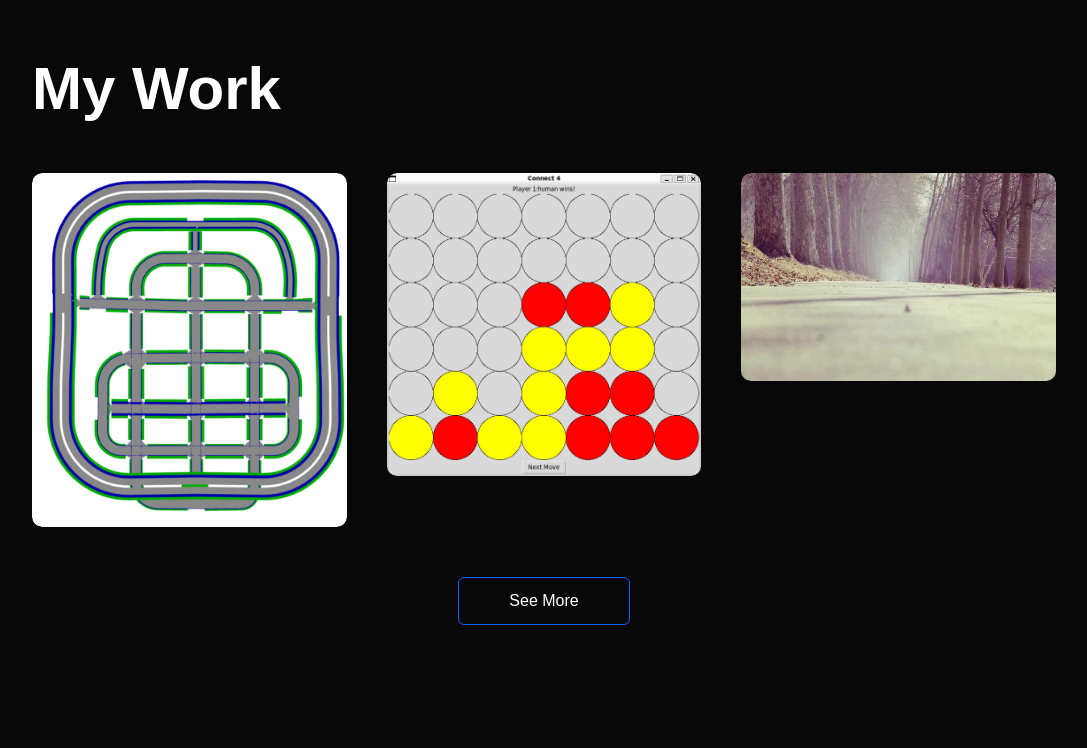
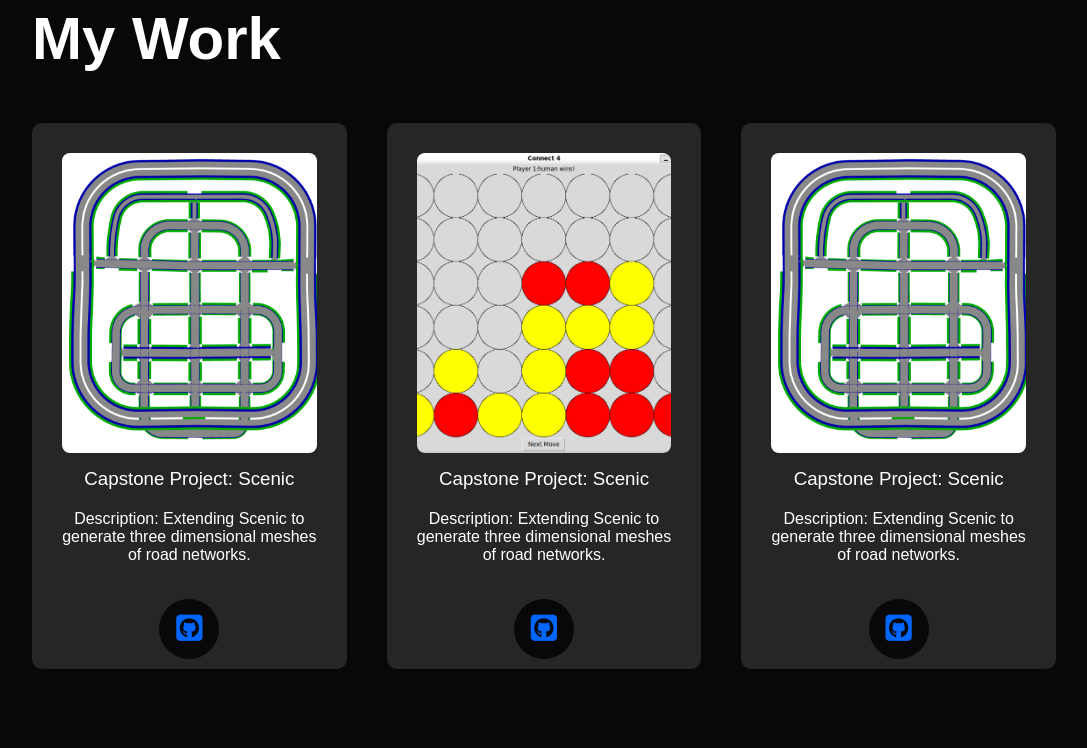
Before and after one commit to ethan10mak/Ethans_Portfolio, a plain HTML site: page index.html in a window 1280 px wide. Shown: the part 2300-3048 px from the top of the page, without its empty margins (96-1183 px from the left). Drawn offline with nearby package versions, Linux system fonts and the light colour scheme.

Commit message:
Updated portfolio section

```diff
--- a/index.html
+++ b/index.html
@@ -179,54 +179,42 @@
         </div>
       </div>
     </div>
-    <!-- -------------------portfolio----------------- -->
-    <div id="portfolio">
+    <!--  ----------------portfolio--------------- -->
+    <div class="portfolio">
       <div class="container">
-        <h1 class="sub-title">My Work</h1>
-        <div class="work-list">
-          <div class="work">
+        <h1 class = "sub-title">My Work</h1>
+        <div class="card-list">
+          <div class="project-card">
             <img src="images/work-1.png" alt="work-1" />
-            <div class="layer">
-              <h3>Capstone Project: Scenic</h3>
-              <p>
-                Description: Extending Scenic to generate three dimensional
-                meshes of road networks.
-              </p>
-              <a href="#"
-                ><i class="fa-solid fa-arrow-up-right-from-square"></i
-              ></a>
-            </div>
+            <h3>Capstone Project: Scenic</h3>
+            <p>
+              Description: Extending Scenic to generate three dimensional meshes
+              of road networks.
+            </p>
+            <a href="https://github.com/BerkeleyLearnVerify/Scenic"><i class="fa-brands fa-square-github"></i></a>
           </div>
-          <div class="work">
-            <img src="images/work-2.png" alt="work-2" />
-            <div class="layer">
-              <h3>Connect 4 AI</h3>
-              <p>
-                Description: Extending Scenic to generate three dimensional
-                meshes of road networks.
-              </p>
-              <a href="#"
-                ><i class="fa-solid fa-arrow-up-right-from-square"></i
-              ></a>
-            </div>
+          <div class="project-card">
+            <img src="images/work-2.png" alt="work-1" />
+            <h3>Capstone Project: Scenic</h3>
+            <p>
+              Description: Extending Scenic to generate three dimensional meshes
+              of road networks.
+            </p>
+            <a href="https://github.com/ethan10mak/Connect-4-AI"><i class="fa-brands fa-square-github"></i></a>
           </div>
-          <div class="work">
-            <img src="images/placeholder.png" alt="work-3" />
-            <div class="layer">
-              <h3>Unknown</h3>
-              <p>
-                Description: Extending Scenic to generate three dimensional
-                meshes of road networks.
-              </p>
-              <a href="#"
-                ><i class="fa-solid fa-arrow-up-right-from-square"></i
-              ></a>
-            </div>
+          <div class="project-card">
+            <img src="images/work-1.png" alt="work-1" />
+            <h3>Capstone Project: Scenic</h3>
+            <p>
+              Description: Extending Scenic to generate three dimensional meshes
+              of road networks.
+            </p>
+            <a href="#"><i class="fa-brands fa-square-github"></i></a>
           </div>
         </div>
-        <a href="#" class="btn">See More</a>
       </div>
     </div>
+
     <!-- -------------------contact----------------- -->
     <div id="contact">
       <div class="container">
--- a/style.css
+++ b/style.css
@@ -231,9 +231,67 @@ nav ul li a:hover::after{
     margin-right: 10px;
     font-size: 16px;
 }
+/* ----------portfolio---------- */
+#portfolio{
+    padding: 30px 0;
+}
+.card-list{
+    display: grid;
+    grid-template-columns: repeat(auto-fit, minmax(250px, 1fr));
+    grid-gap: 40px;
+    margin-top: 50px;
+}
+.project-card{
+    background: var(--object-background);
+    padding: 30px;
+    font-weight: 300;
+    border-radius: 10px;
+    text-align: center;
+    transition: background 0.3s, transform 0.3s;
+}
+.project-card:hover{
+    background: var(--accent-color);
+    transform: translateY(-10px);
+}
+.project-card img{
+    height: 300px;
+    object-fit: cover;
+    border-radius: 8px;
+    width: 100%;
+    display: block;
+    transition: transform 0.5s;
+}
+.project-card h3{
+    font-weight: 500;
+    margin-bottom: 20px;
+    margin-top: 15px;
+}
+.project-card p{
+    color: var(--text-color);
+}
+.project-card a{
+    position: relative;
+    bottom: -20px;
+    margin-top: 15px;
+    color: var(--accent-color);
+    text-decoration: none;
+    font-size: 30px;
+    line-height: 60px;
+    background: var(--background-color);
+    width: 60px;
+    height: 60px;
+    border-radius: 50%;
+    text-align: center;
+    display: inline-block;
+    transition: background 0.3s, transform 0.3s;
+}
+.project-card a:hover{
+    background: var(--accent-color-less-bright);
+    transform: translateY(-5px);
+}
 
 /* ----------portfolio---------- */
-#portfolio{
+/* #portfolio{
     padding: 50px 0;
 }
 .work-list{
@@ -306,7 +364,7 @@ nav ul li a:hover::after{
 }
 .btn:hover{
     background: var(--accent-color);
-}
+} */
 /* ----------contact---------- */
 .contact-left{
     flex-basis: 35%;
```
